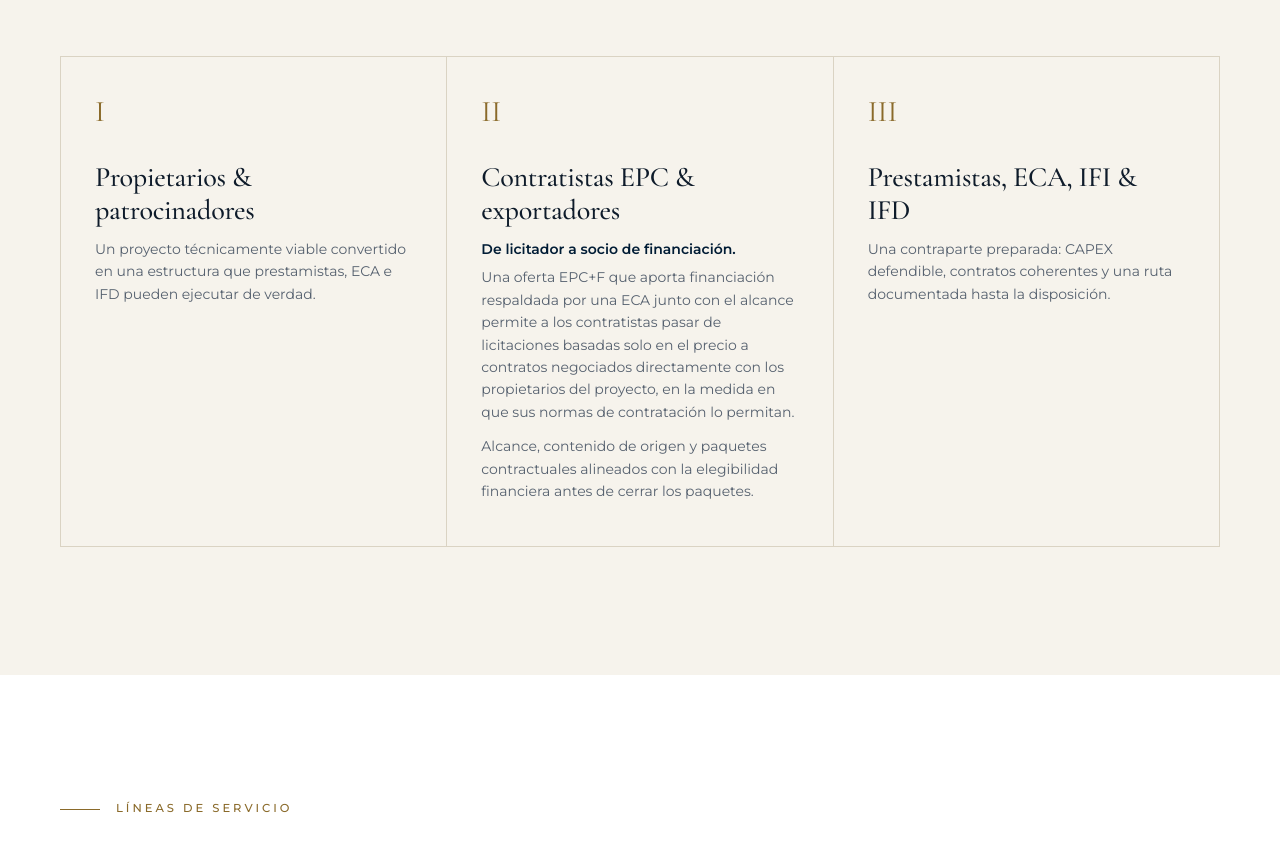
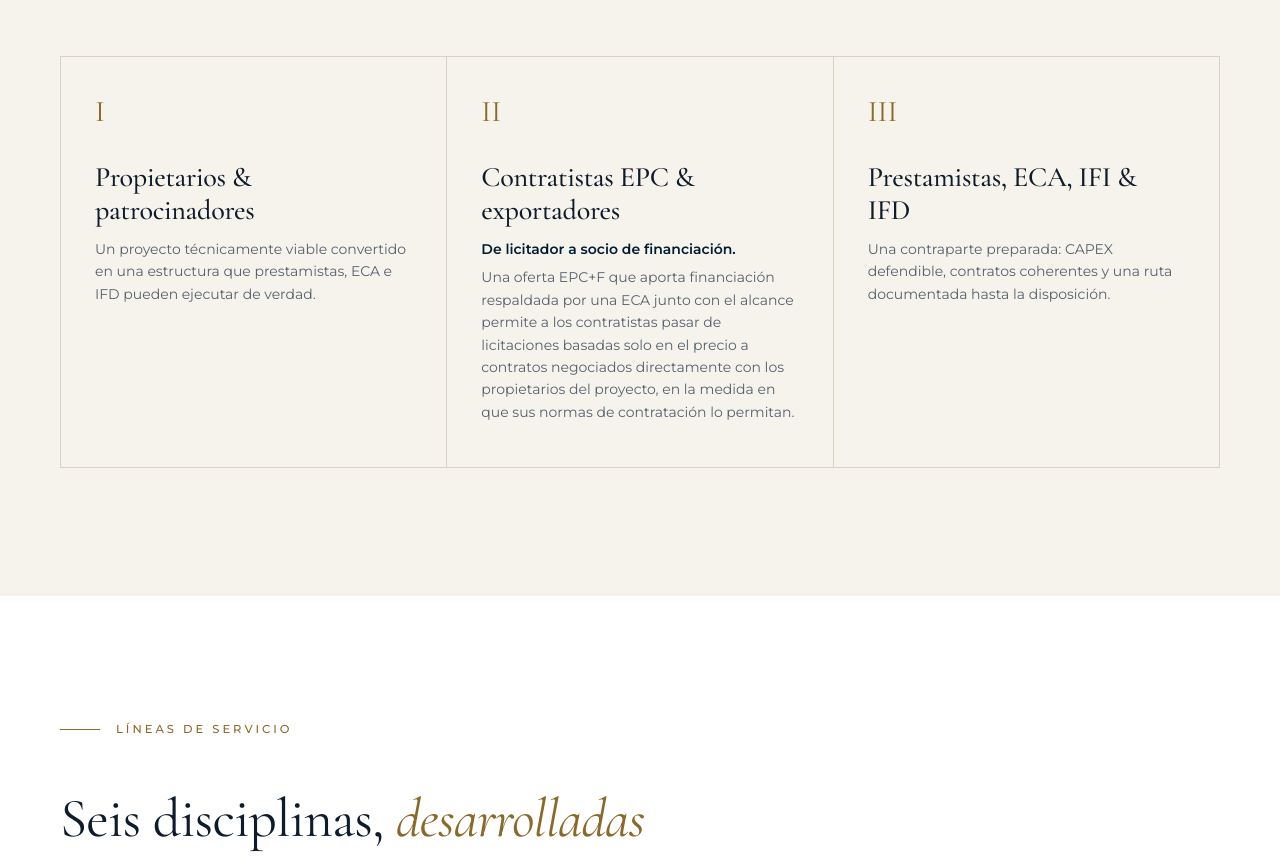
Before and after one commit to ntufekci-ux/csm2-site, a plain HTML site: page es/services.html in a window 1280 px wide. Shown: the part 884-1741 px from the top of the page. Drawn offline with nearby package versions, Linux system fonts and the light colour scheme.

Commit message:
v2.9.4: shorten EPC contractor card (es)

```diff
--- a/es/services.html
+++ b/es/services.html
@@ -27,7 +27,7 @@
 </div>
 <div class="grid3">
 <div class="card" data-r><small>I</small><h3>Propietarios &amp; patrocinadores</h3><p>Un proyecto técnicamente viable convertido en una estructura que prestamistas, ECA e IFD pueden ejecutar de verdad.</p></div>
-<div class="card" data-r style="--d:1"><small>II</small><h3>Contratistas EPC &amp; exportadores</h3><p><b class="cb">De licitador a socio de financiación.</b> Una oferta EPC+F que aporta financiación respaldada por una ECA junto con el alcance permite a los contratistas pasar de licitaciones basadas solo en el precio a contratos negociados directamente con los propietarios del proyecto, en la medida en que sus normas de contratación lo permitan.</p><p>Alcance, contenido de origen y paquetes contractuales alineados con la elegibilidad financiera antes de cerrar los paquetes.</p></div>
+<div class="card" data-r style="--d:1"><small>II</small><h3>Contratistas EPC &amp; exportadores</h3><p><b class="cb">De licitador a socio de financiación.</b> Una oferta EPC+F que aporta financiación respaldada por una ECA junto con el alcance permite a los contratistas pasar de licitaciones basadas solo en el precio a contratos negociados directamente con los propietarios del proyecto, en la medida en que sus normas de contratación lo permitan.</p></div>
 <div class="card" data-r style="--d:2"><small>III</small><h3>Prestamistas, ECA, IFI &amp; IFD</h3><p>Una contraparte preparada: CAPEX defendible, contratos coherentes y una ruta documentada hasta la disposición.</p></div>
 </div>
 </div>
```
